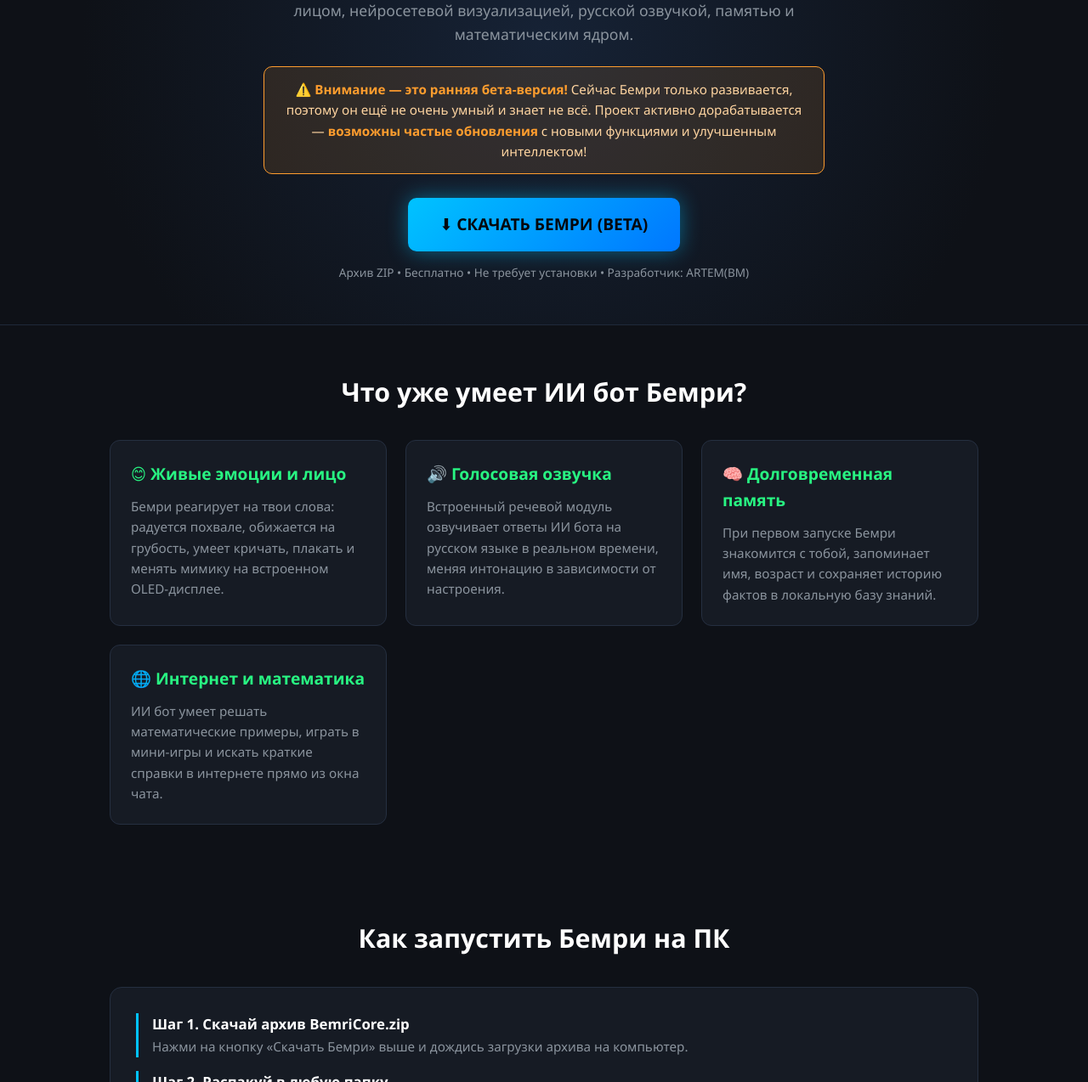
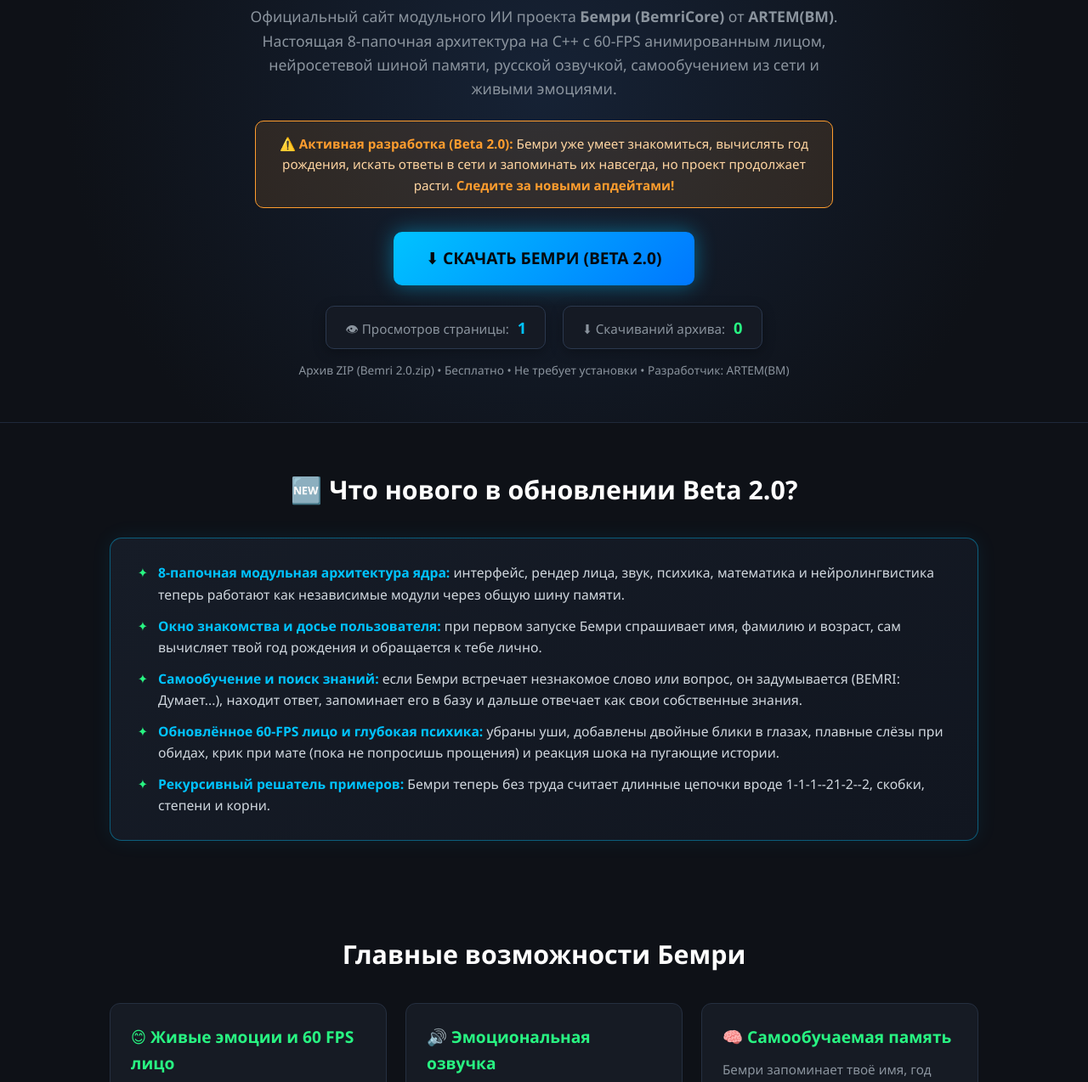
Before and after one commit to artem777gulaev-cmyk/bemri, a plain HTML site: page index.html in a window 1280 px wide. Shown: the part 365-1639 px from the top of the page at 85% size. Drawn offline with Linux system fonts and the light colour scheme; no server answers.

Commit message:
Add files via upload

```diff
--- a/index.html
+++ b/index.html
@@ -3,9 +3,9 @@
 <head>
     <meta charset="UTF-8">
     <meta name="viewport" content="width=device-width, initial-scale=1.0">
-    <title>Бемри (BemriCore AI) — скачать ИИ бот для Windows (Бета-версия) | ARTEM(BM)</title>
-    <meta name="description" content="Бемри (BemriCore) — модульный ИИ бот на ПК от ARTEM(BM). Бета-версия с анимированным лицом, русской озвучкой, памятью и математикой. Возможны обновления. Заходи в (BM)!!!">
-    <meta name="keywords" content="бемри, bemri, bemricore, ии бот, скачать ии бот, умный бот на пк, голосовой помощник windows, artem(bm), artem bm, бета версия">
+    <title>Бемри (BemriCore AI v2.0) — скачать ИИ бот для Windows | ARTEM(BM)</title>
+    <meta name="description" content="Бемри (BemriCore AI v2.0) — модульный самообучающийся ИИ бот на ПК от ARTEM(BM). Анимированное 60 FPS лицо, русская озвучка, анкета знакомства, генерация речи и выход в интернет.">
+    <meta name="keywords" content="бемри, bemri, bemricore, ии бот, скачать ии бот, умный бот на пк, голосовой помощник windows, artem(bm), artem bm, бета 2.0">
     <meta name="author" content="ARTEM(BM)">
     <meta name="robots" content="index, follow">
     <style>
@@ -50,14 +50,14 @@
         }
         .badge {
             display: inline-block;
-            background: rgba(0, 195, 255, 0.12);
-            border: 1px solid var(--neon-blue);
-            color: var(--neon-blue);
-            padding: 5px 14px;
+            background: rgba(40, 245, 130, 0.14);
+            border: 1px solid var(--neon-green);
+            color: var(--neon-green);
+            padding: 5px 16px;
             border-radius: 20px;
             font-size: 0.85rem;
             margin-bottom: 14px;
-            font-weight: 600;
+            font-weight: 700;
         }
         .clan-banner {
             display: block;
@@ -68,9 +68,9 @@
             margin-bottom: 14px;
         }
         h1 { font-size: 2.5rem; margin-bottom: 16px; color: #ffffff; }
-        .hero p { max-width: 680px; margin: 0 auto 24px; font-size: 1.1rem; color: var(--text-muted); }
+        .hero p { max-width: 700px; margin: 0 auto 24px; font-size: 1.1rem; color: var(--text-muted); }
         .beta-notice {
-            max-width: 660px;
+            max-width: 680px;
             margin: 0 auto 28px;
             background: rgba(255, 157, 46, 0.12);
             border: 1px solid var(--neon-orange);
@@ -90,8 +90,31 @@
             border-radius: 10px;
             text-decoration: none;
             box-shadow: 0 0 25px rgba(0, 195, 255, 0.45);
+            transition: 0.2s;
         }
-        .btn-download:hover { background: linear-gradient(135deg, var(--neon-green), var(--neon-blue)); }
+        .btn-download:hover { background: linear-gradient(135deg, var(--neon-green), var(--neon-blue)); transform: translateY(-2px); }
+        .stats-bar {
+            display: flex;
+            justify-content: center;
+            gap: 20px;
+            flex-wrap: wrap;
+            margin-top: 24px;
+        }
+        .stat-pill {
+            background: rgba(22, 27, 36, 0.95);
+            border: 1px solid #2b384e;
+            padding: 10px 22px;
+            border-radius: 10px;
+            font-size: 0.95rem;
+            color: var(--text-muted);
+            box-shadow: 0 4px 15px rgba(0, 0, 0, 0.3);
+        }
+        .stat-pill strong {
+            color: var(--neon-blue);
+            font-size: 1.15rem;
+            margin-left: 6px;
+        }
+        .stat-pill.dl strong { color: var(--neon-green); }
         .meta-info { margin-top: 14px; font-size: 0.85rem; color: var(--text-muted); }
         .section { padding: 55px 5%; max-width: 1150px; margin: 0 auto; }
         .section h2 { text-align: center; font-size: 1.9rem; margin-bottom: 32px; color: #fff; }
@@ -99,6 +122,17 @@
         .card { background: var(--bg-card); border: 1px solid #252f40; border-radius: 12px; padding: 24px; }
         .card h3 { color: var(--neon-green); margin-bottom: 10px; font-size: 1.2rem; }
         .card p { color: var(--text-muted); font-size: 0.95rem; }
+        .changelog-box {
+            background: linear-gradient(145deg, #161c27, #111620);
+            border: 1px solid rgba(0, 195, 255, 0.4);
+            border-radius: 14px;
+            padding: 28px 32px;
+            box-shadow: 0 0 25px rgba(0, 195, 255, 0.08);
+        }
+        .changelog-box ul { list-style: none; display: flex; flex-direction: column; gap: 12px; }
+        .changelog-box li { padding-left: 24px; position: relative; color: #d0d7de; font-size: 0.98rem; }
+        .changelog-box li::before { content: "✦"; position: absolute; left: 0; color: var(--neon-green); font-weight: bold; }
+        .changelog-box li strong { color: var(--neon-blue); }
         .steps, .support-box { background: var(--bg-card); border: 1px solid #252f40; border-radius: 14px; padding: 30px; }
         .step-item { margin-bottom: 16px; padding-left: 16px; border-left: 3px solid var(--neon-blue); }
         .step-item strong { color: #fff; display: block; font-size: 1.05rem; }
@@ -123,6 +157,7 @@
 <header>
     <div class="logo">BEMRI<span>CORE</span> AI</div>
     <nav>
+        <a href="#updates">Обновление 2.0</a>
         <a href="#features">Возможности</a>
         <a href="#install">Установка</a>
         <a href="#support">Обратная связь</a>
@@ -131,35 +166,51 @@
 </header>
 
 <section class="hero" id="download">
-    <div class="badge">BETA 1.0 • WINDOWS 10 / 11 • СОЗДАТЕЛЬ: ARTEM(BM)</div>
+    <div class="badge">🔥 ОБНОВЛЕНИЕ BETA 2.0 • WINDOWS 10 / 11 • ARTEM(BM)</div>
     <div class="clan-banner">⚡ ЗАХОДИ В (BM)!!! ⚡</div>
-    <h1>Бемри — живой ИИ бот с характером и голосом</h1>
-    <p>Официальный сайт проекта <strong>Бемри (BemriCore)</strong> от <strong>ARTEM(BM)</strong>. Это автономный ИИ бот для компьютера на C++ с анимированным пиксельным лицом, нейросетевой визуализацией, русской озвучкой, памятью и математическим ядром.</p>
+    <h1>Бемри — живой ИИ бот с характером, душой и голосом</h1>
+    <p>Официальный сайт модульного ИИ проекта <strong>Бемри (BemriCore)</strong> от <strong>ARTEM(BM)</strong>. Настоящая 8-папочная архитектура на C++ с 60-FPS анимированным лицом, нейросетевой шиной памяти, русской озвучкой, самообучением из сети и живыми эмоциями.</p>
     <div class="beta-notice">
-        ⚠️ <strong>Внимание — это ранняя бета-версия!</strong> Сейчас Бемри только развивается, поэтому он ещё не очень умный и знает не всё. Проект активно дорабатывается — <strong>возможны частые обновления</strong> с новыми функциями и улучшенным интеллектом!
+        ⚠️ <strong>Активная разработка (Beta 2.0):</strong> Бемри уже умеет знакомиться, вычислять год рождения, искать ответы в сети и запоминать их навсегда, но проект продолжает расти. <strong>Следите за новыми апдейтами!</strong>
     </div>
-    <a href="BemriCore.zip" download class="btn-download">⬇ СКАЧАТЬ БЕМРИ (BETA)</a>
-    <div class="meta-info">Архив ZIP • Бесплатно • Не требует установки • Разработчик: ARTEM(BM)</div>
+    <a href="Bemri 2.0.zip" download="Bemri 2.0.zip" class="btn-download" onclick="registerDownload()">⬇ СКАЧАТЬ БЕМРИ (BETA 2.0)</a>
+    <div class="stats-bar">
+        <div class="stat-pill">👁 Просмотров страницы: <strong id="viewCount">...</strong></div>
+        <div class="stat-pill dl">⬇ Скачиваний архива: <strong id="dlCount">...</strong></div>
+    </div>
+    <div class="meta-info">Архив ZIP (Bemri 2.0.zip) • Бесплатно • Не требует установки • Разработчик: ARTEM(BM)</div>
+</section>
+<section class="section" id="updates">
+    <h2>🆕 Что нового в обновлении Beta 2.0?</h2>
+    <div class="changelog-box">
+        <ul>
+            <li><strong>8-папочная модульная архитектура ядра:</strong> интерфейс, рендер лица, звук, психика, математика и нейролингвистика теперь работают как независимые модули через общую шину памяти.</li>
+            <li><strong>Окно знакомства и досье пользователя:</strong> при первом запуске Бемри спрашивает имя, фамилию и возраст, сам вычисляет твой год рождения и обращается к тебе лично.</li>
+            <li><strong>Самообучение и поиск знаний:</strong> если Бемри встречает незнакомое слово или вопрос, он задумывается (<code>BEMRI: Думает...</code>), находит ответ, запоминает его в базу и дальше отвечает как свои собственные знания.</li>
+            <li><strong>Обновлённое 60-FPS лицо и глубокая психика:</strong> убраны уши, добавлены двойные блики в глазах, плавные слёзы при обидах, крик при мате (пока не попросишь прощения) и реакция шока на пугающие истории.</li>
+            <li><strong>Рекурсивный решатель примеров:</strong> Бемри теперь без труда считает длинные цепочки вроде <code>1-1-1--21-2--2</code>, скобки, степени и корни.</li>
+        </ul>
+    </div>
 </section>
 
 <section class="section" id="features">
-    <h2>Что уже умеет ИИ бот Бемри?</h2>
+    <h2>Главные возможности Бемри</h2>
     <div class="grid">
         <div class="card">
-            <h3>😊 Живые эмоции и лицо</h3>
-            <p>Бемри реагирует на твои слова: радуется похвале, обижается на грубость, умеет кричать, плакать и менять мимику на встроенном OLED-дисплее.</p>
+            <h3>😊 Живые эмоции и 60 FPS лицо</h3>
+            <p>Бемри реагирует на каждое слово: радуется похвале, плачет от обид, орёт на мат, падает в обморок от ужасов и меняет мимику на OLED-дисплее.</p>
         </div>
         <div class="card">
-            <h3>🔊 Голосовая озвучка</h3>
-            <p>Встроенный речевой модуль озвучивает ответы ИИ бота на русском языке в реальном времени, меняя интонацию в зависимости от настроения.</p>
+            <h3>🔊 Эмоциональная озвучка</h3>
+            <p>Встроенный голосовой синтезатор озвучивает ответы на русском языке в реальном времени, меняя высоту и скорость голоса под настроение.</p>
         </div>
         <div class="card">
-            <h3>🧠 Долговременная память</h3>
-            <p>При первом запуске Бемри знакомится с тобой, запоминает имя, возраст и сохраняет историю фактов в локальную базу знаний.</p>
+            <h3>🧠 Самообучаемая память</h3>
+            <p>Бемри запоминает твоё имя, год рождения, личные факты и выученные ответы в локальные файлы памяти, становясь умнее с каждым диалогом.</p>
         </div>
         <div class="card">
-            <h3>🌐 Интернет и математика</h3>
-            <p>ИИ бот умеет решать математические примеры, играть в мини-игры и искать краткие справки в интернете прямо из окна чата.</p>
+            <h3>🌐 Знания, игры и математика</h3>
+            <p>Решает длинные математические выражения, играет в угадай число, загадки и «камень-ножницы-бумага», а также находит справки о мире.</p>
         </div>
     </div>
 </section>
@@ -168,16 +219,16 @@
     <h2>Как запустить Бемри на ПК</h2>
     <div class="steps">
         <div class="step-item">
-            <strong>Шаг 1. Скачай архив BemriCore.zip</strong>
-            <span>Нажми на кнопку «Скачать Бемри» выше и дождись загрузки архива на компьютер.</span>
+            <strong>Шаг 1. Скачай архив Bemri 2.0.zip</strong>
+            <span>Нажми на кнопку «Скачать Бемри (Beta 2.0)» выше и дождись загрузки архива на компьютер.</span>
         </div>
         <div class="step-item">
             <strong>Шаг 2. Распакуй в любую папку</strong>
-            <span>Извлеки все файлы из архива — программа автоматически создаст папку <code>data</code> при первом запуске.</span>
+            <span>Извлеки все файлы из архива в отдельную папку на рабочем столе или диске.</span>
         </div>
         <div class="step-item">
-            <strong>Шаг 3. Запусти BemriCore.exe и познакомься</strong>
-            <span>Открой программу, введи своё имя, фамилию и возраст в окне анкеты — после этого ядро ИИ бота запустится автоматически.</span>
+            <strong>Шаг 3. Запусти BemriChat.exe и познакомься</strong>
+            <span>Открой <code>BemriChat.exe</code>, введи своё имя, фамилию и возраст в окне анкеты — после анимации загрузки откроется чистый чат с Бемри!</span>
         </div>
     </div>
 </section>
@@ -204,16 +255,47 @@
 </section>
 
 <footer>
-    <p>© 2026 Бемри (BemriCore AI — Beta) — ИИ бот для Windows. Создатель проекта: ARTEM(BM).</p>
+    <p>© 2026 Бемри (BemriCore AI — Beta 2.0) — ИИ бот для Windows. Создатель проекта: ARTEM(BM).</p>
     <p class="clan-footer">ЗАХОДИ В (BM)!!!</p>
 </footer>
 
 <script>
+    const NS = "artem777gulaev_bemricore_ai";
+
+    async function loadStats() {
+        try {
+            const vRes = await fetch("https://counterapi.dev" + NS + "/views/up");
+            const vData = await vRes.json();
+            document.getElementById("viewCount").textContent = vData.count || 1;
+        } catch (e) {
+            document.getElementById("viewCount").textContent = "1";
+        }
+        try {
+            const dRes = await fetch("https://counterapi.dev" + NS + "/downloads");
+            const dData = await dRes.json();
+            document.getElementById("dlCount").textContent = dData.count || 0;
+        } catch (e) {
+            document.getElementById("dlCount").textContent = "0";
+        }
+    }
+
+    async function registerDownload() {
+        try {
+            const res = await fetch("https://counterapi.dev" + NS + "/downloads/up");
+            const data = await res.json();
+            if (data && data.count !== undefined) {
+                document.getElementById("dlCount").textContent = data.count;
+            }
+        } catch (e) {}
+    }
+
     function sendFeedback(e) {
         e.preventDefault();
         document.getElementById('fbStatus').style.display = 'block';
         e.target.reset();
     }
+
+    loadStats();
 </script>
 
 </body>
```
Also changed, not shown: 1 other file.
